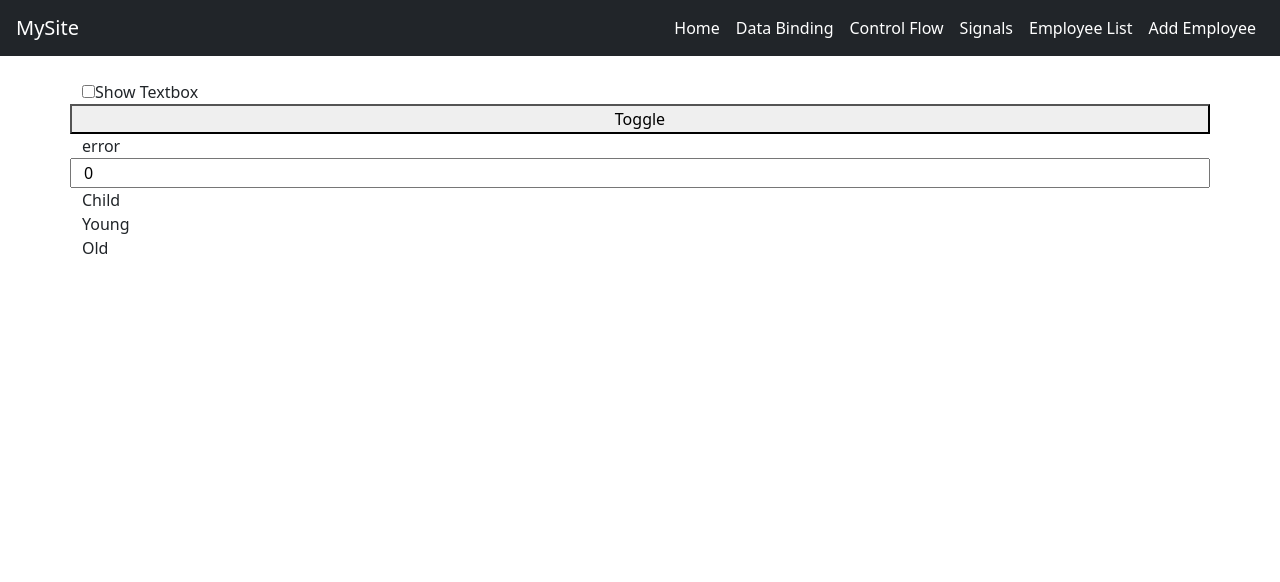
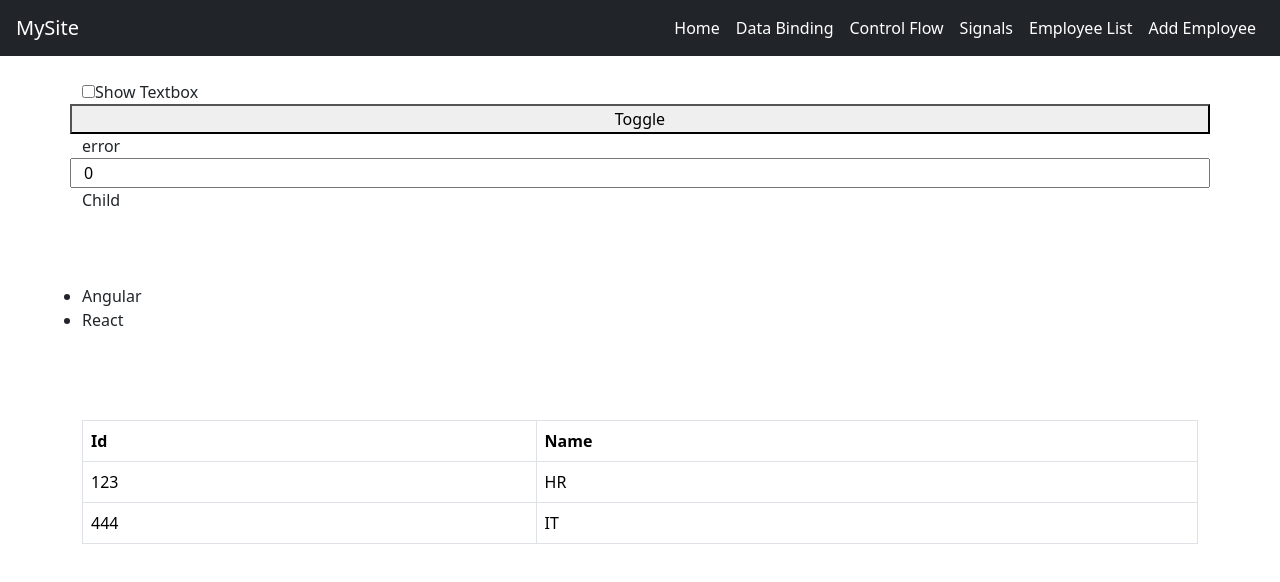
Before and after one commit to PalleWestermann/angular21_project, an Angular app: page /control-flow in a window 1280 px wide. Shown: the top 582 px of the page. Built offline with nearby package versions, Linux system fonts and the light colour scheme.

Commit message:
Control Flow Done

```diff
--- a/src/app/pages/control-flow/control-flow.html
+++ b/src/app/pages/control-flow/control-flow.html
@@ -30,7 +30,44 @@
 </div>
 
 <div class="row">
-  <span>Child</span>
-  <span>Young</span>
-  <span>Old</span>
+  @if (age < 18){
+    <span>Child</span>
+  } @else if (age > 60) {
+    <span>Old</span>
+  } @else {
+    <span>Young</span>
+  }
 </div>
+
+<br>
+<br>
+<br>
+<div class="row">
+  <ul>
+    @for (item of courses; track $index) {
+      <li>{{item}}</li>
+    }
+  </ul>
+</div>
+
+<br>
+<br>
+<br>
+
+<table class="table table-bordered">
+  <thead>
+    <tr>
+      <th>Id</th>
+      <th>Name</th>
+    </tr>
+  </thead>
+  <tbody>
+    @for(item of deptList; track $index)
+    {
+      <tr>
+        <td>{{item.id}}</td>
+        <td>{{item.name}}</td>
+      </tr>
+    }
+  </tbody>
+</table>
--- a/src/app/pages/control-flow/control-flow.ts
+++ b/src/app/pages/control-flow/control-flow.ts
@@ -11,9 +11,15 @@ export class ControlFlow {
   isShowText : boolean = false;
   showSuccessLabel: WritableSignal<boolean> = signal(false);
   age = 0;
+  courses: string[] = ["Angular", "React"];
 
-ToggleLabelVisibility() {
-  this.showSuccessLabel.set(!this.showSuccessLabel())
-}
+  deptList = [
+   { name: "HR", id: 123 },
+   { name: "IT", id: 444 },
+  ];
+
+  ToggleLabelVisibility() {
+    this.showSuccessLabel.set(!this.showSuccessLabel())
+  }
 
 }
```
